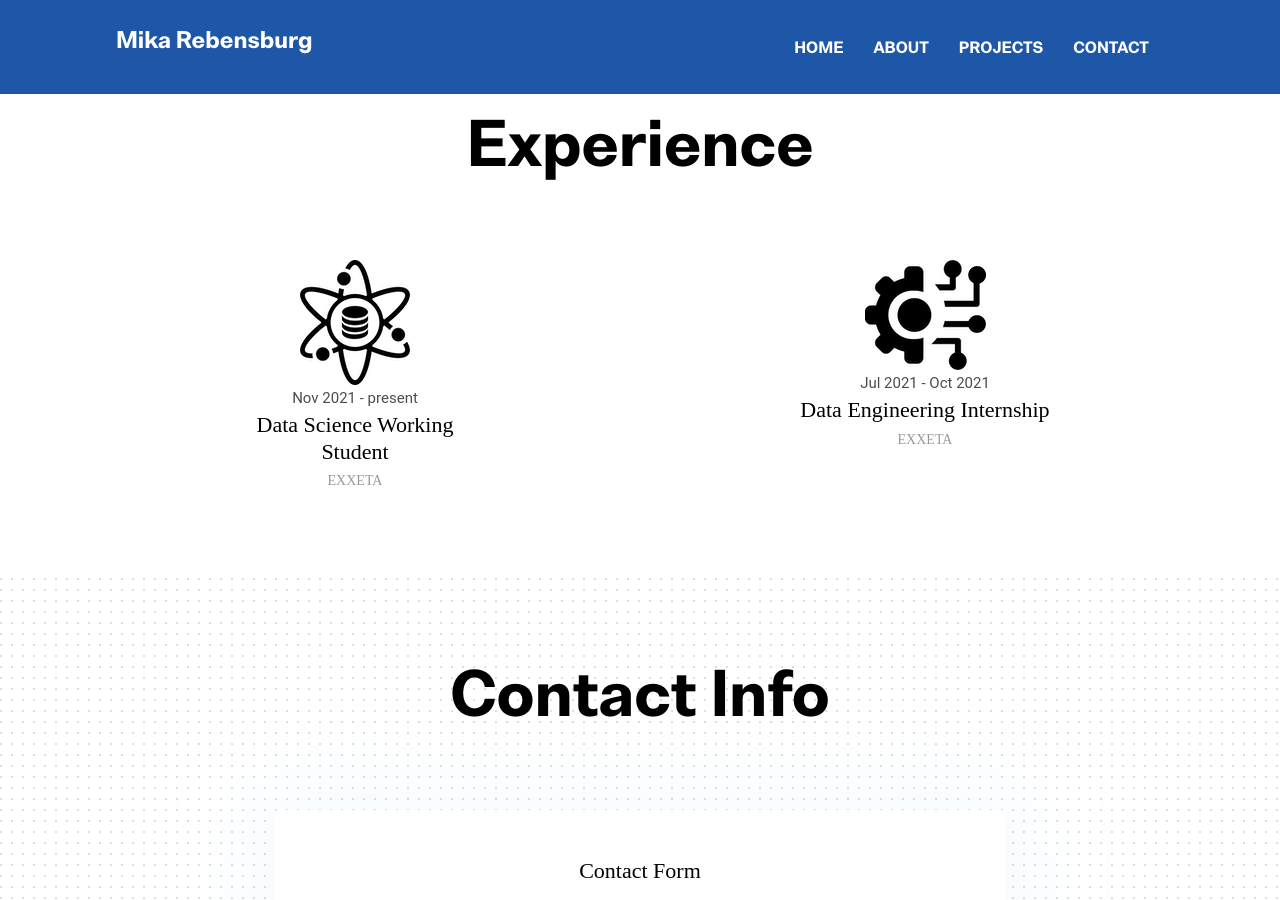
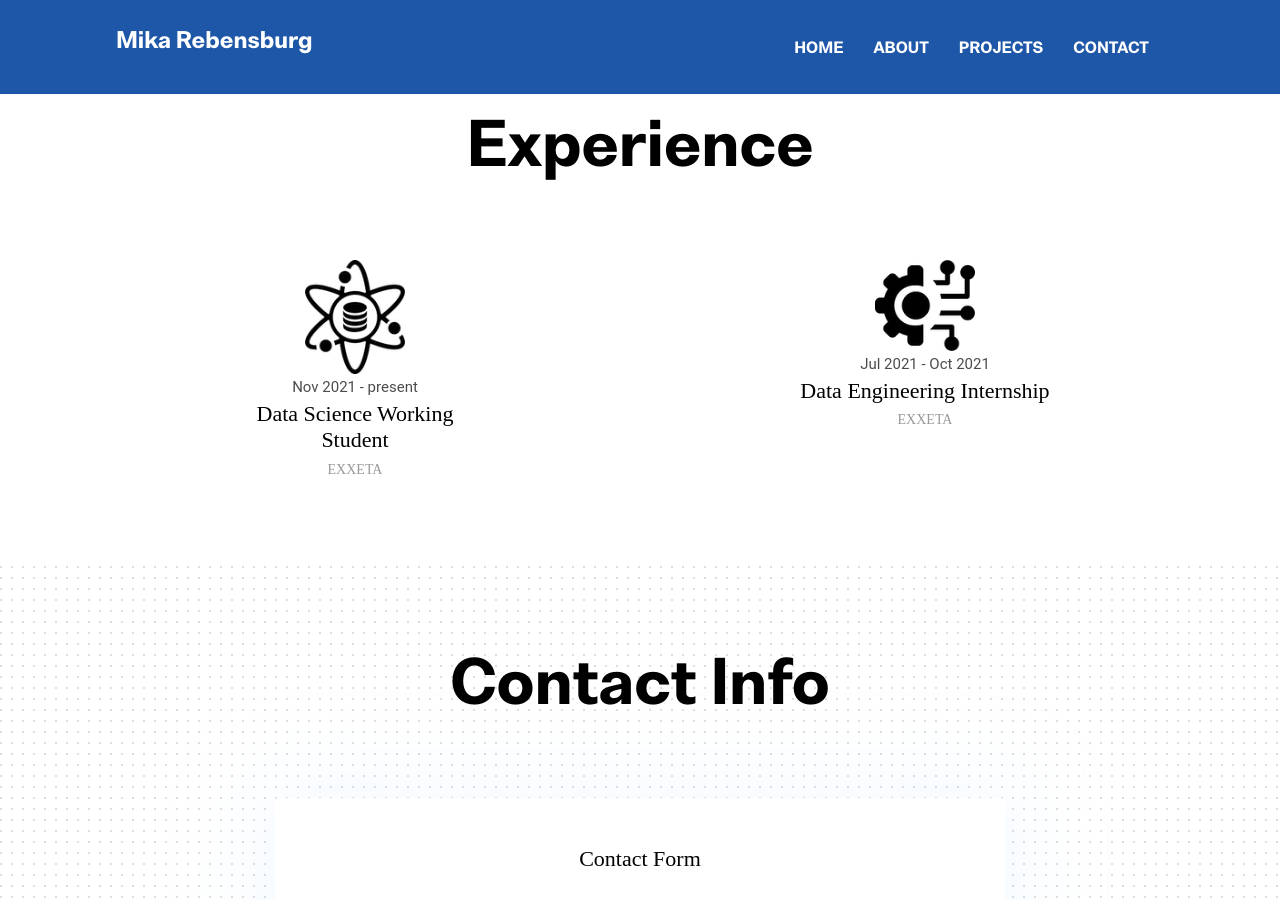
Before and after one commit to memika/memika.github, a Jekyll site: the page built from index.html, in a window 1280 px wide and 900 px high, scrolled down 1776 px. Built offline with Jekyll 4.4.1, drawn with Linux system fonts in a browser that asks for light colours.

Commit message:
Update experience-section.html

```diff
--- a/_includes/experience-section.html
+++ b/_includes/experience-section.html
@@ -8,7 +8,7 @@
       </div>
       {% for experience in site.data.settings.experience %}
       <div class="col-lg-3 col-md-4 text-center">
-        <img src="{{ site.baseurl }}/assets/images/experience/{{ experience.icon }}" alt="{{ site.data.settings.experience-title }} icon">
+        <img src="{{ site.baseurl }}/assets/images/experience/{{ experience.icon }}" alt="{{ site.data.settings.experience-title }} icon" width="100">
         <p class="mb-0">{{ experience.date }}</p>
         <h4>{{ experience.name }}</h4>
         <h6 class="text-light">{{ experience.organization }}</h6>
```
